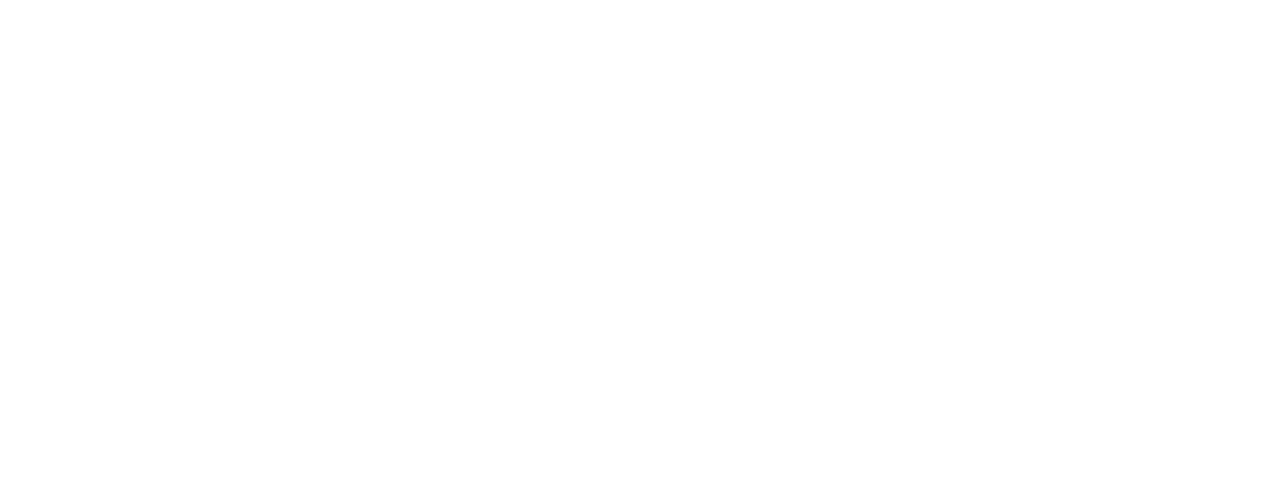
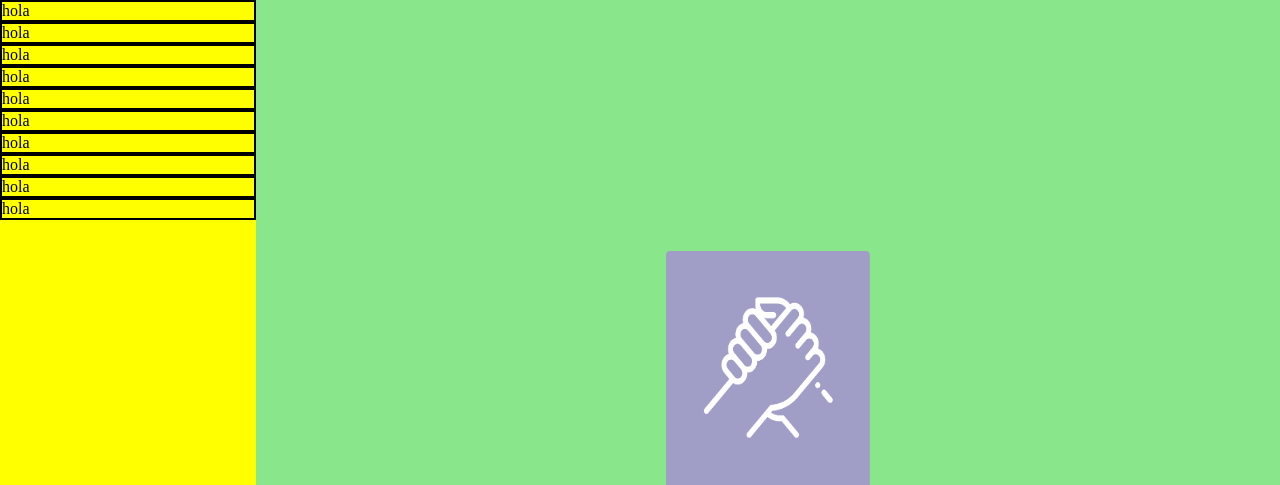
Before and after one commit to FranciscoCampos79/Sist_message_DesafioLatam, a plain HTML site: page index.html in a window 1280 px wide. Shown: the top 485 px of the page. Drawn offline with Linux system fonts and the light colour scheme.

Commit message:
defining divisions

```diff
--- /dev/null
+++ b/assets/css/style.css
@@ -0,0 +1,33 @@
+* {
+    margin: 0;
+    padding: 0;
+}
+
+.primerFlex {
+    display: flex;
+    height: 100vh;
+
+}
+
+p {
+    border: 2px solid black;
+}
+
+.p1 {
+    background-color: yellow;
+    width: 20%;
+
+}
+
+.p2 {
+    background-color: rgb(138, 230, 138);
+    width: 80%;
+    display: flex;
+    justify-content: center;
+    align-items: center;
+    flex-direction: column;
+}
+img {
+    height: 30%;
+    width: 20%;
+}
--- a/index.html
+++ b/index.html
@@ -3,9 +3,49 @@
 <head>
     <meta charset="UTF-8">
     <meta name="viewport" content="width=device-width, initial-scale=1.0">
+    <link rel="stylesheet" href="assets/css/style.css">
     <title>Sistema de Mensajeria</title>
 </head>
 <body>
+    <div class="primerFlex">
+        <div class="p1">
+            <div>
+                <p>hola</p>
+            </div>
+            <div>
+                <p>hola</p>
+            </div>
+            <div>
+                <p>hola</p>
+            </div>
+            <div>
+                <p>hola</p>
+            </div>
+            <div>
+                <p>hola</p>
+            </div>
+            <div>
+                <p>hola</p>
+            </div>
+            <div>
+                <p>hola</p>
+            </div>
+            <div>
+                <p>hola</p>
+            </div>
+            <div>
+                <p>hola</p>
+            </div>
+            <div>
+                <p>hola</p>
+            </div>
+        </div>
+        <div class="p2">
+            <img src="assets/img/hand.png" alt="">
+            <h1>Comienza el Networking</h1>
+            <p>Presiona el botón "Nuevo Chat" para comenzar  a crear nuevas redes de contacto para tu empresa o emprendimiento.</p>
+        </div>
+    </div>
 
 </body>
 </html>
```
Also changed, not shown: assets/img/Screen Shot 2018-11-28 at 15.27.14.jpg (added), assets/img/Screen Shot 2018-11-28 at 15.28.04.jpg (added), assets/img/Screen Shot 2018-11-28 at 15.28.30.jpg (added), assets/img/Screen Shot 2018-11-28 at 15.30.34.jpg (added), assets/img/Screen Shot 2018-11-28 at 15.30.54.jpg (added), assets/img/Screen Shot 2018-11-28 at 15.31.09.jpg (added), assets/img/Screen Shot 2018-11-28 at 15.32.16.jpg (added), assets/img/Screen Shot 2018-11-28 at 15.32.44.jpg (added), assets/img/hand.png (added), assets/img/maria.jpg (added), assets/style.css (deleted).
